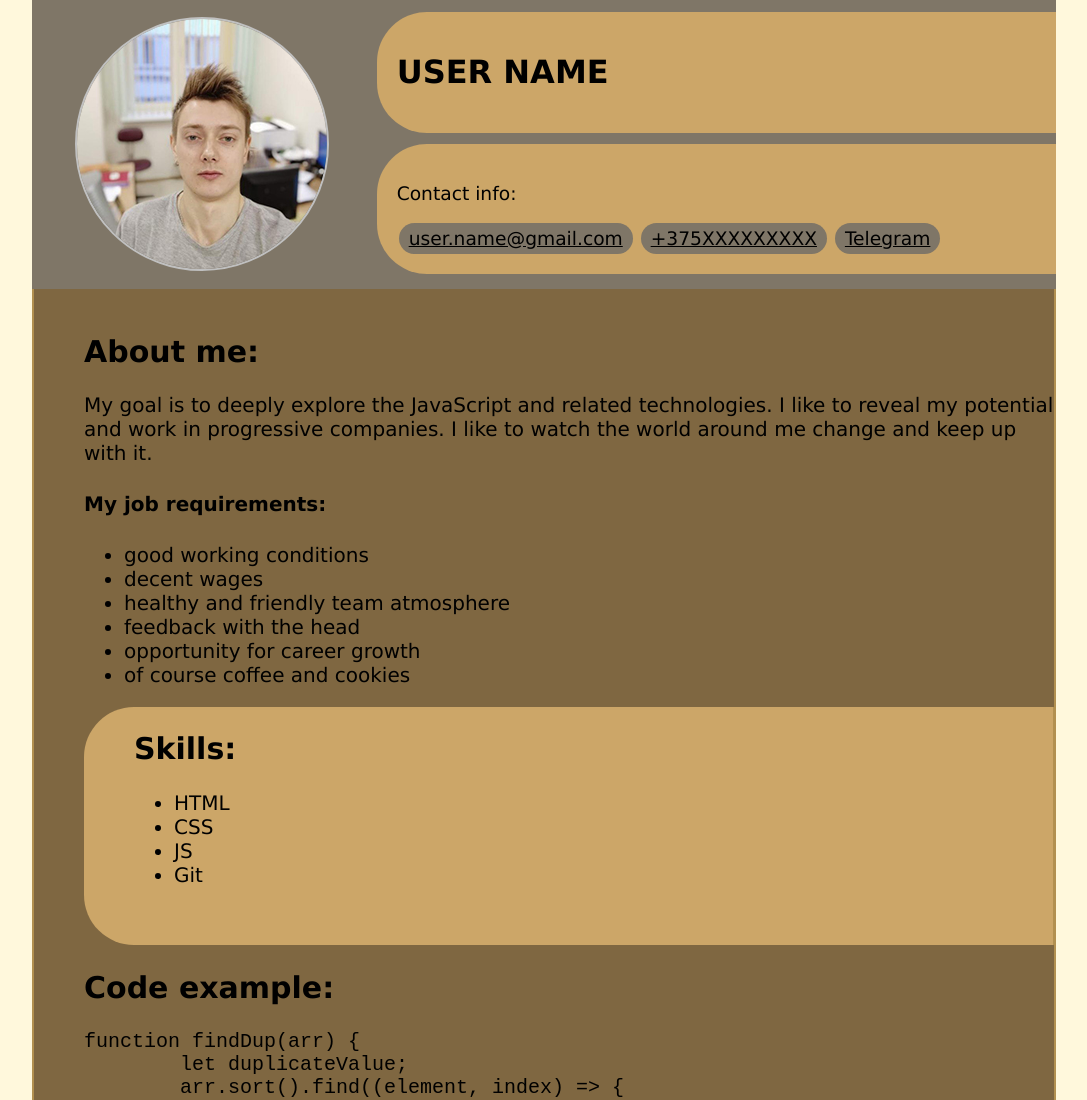
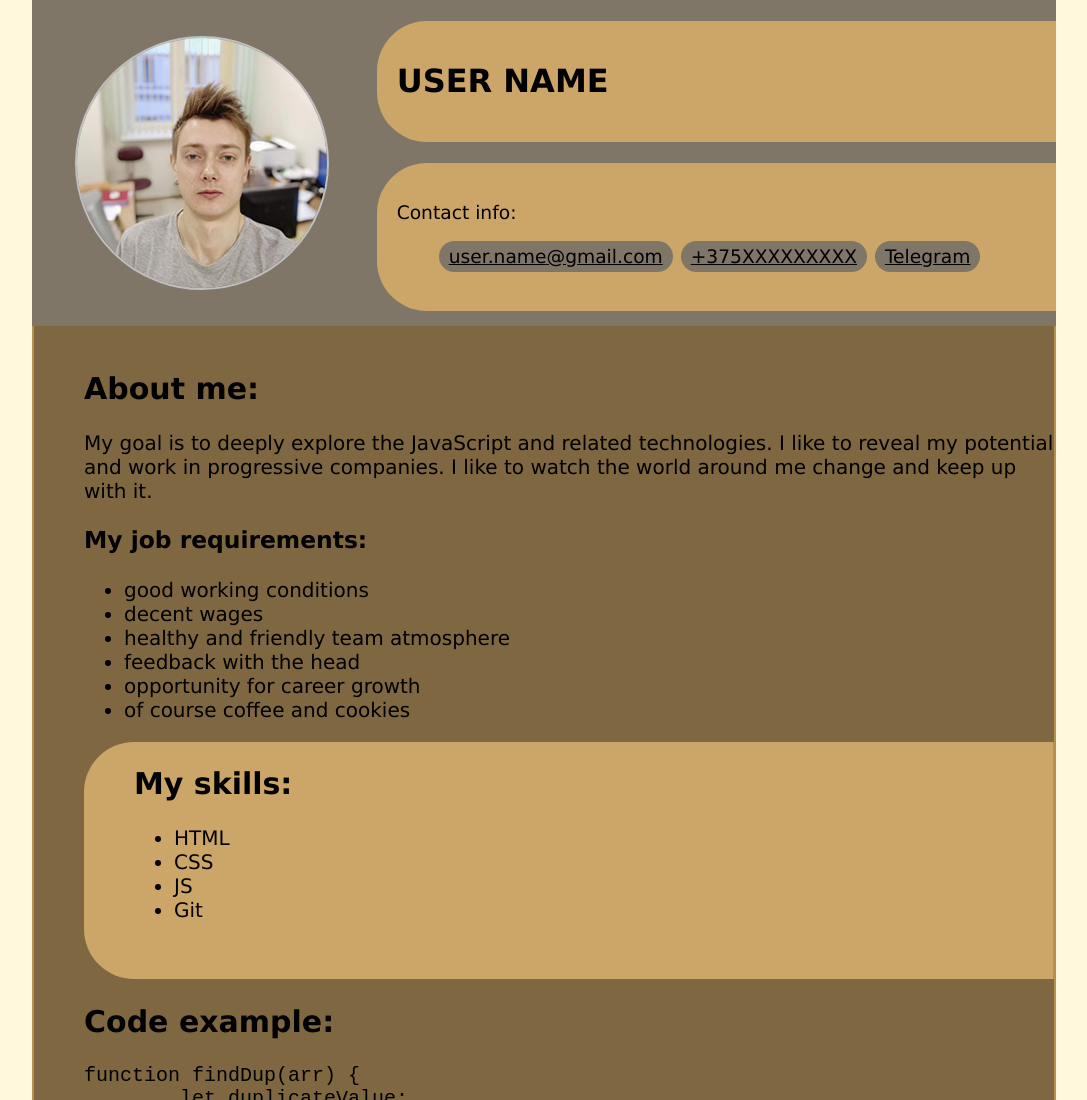
Before and after one commit to dzmitry-duboyski/rsschool-cv, a plain HTML site: page index.html in a window 1280 px wide. Shown: the top 1100 px of the page, without its empty margins (96-1183 px from the left). Drawn offline with Linux system fonts and the light colour scheme.

Commit message:
refactor: refactor

```diff
--- a/index.html
+++ b/index.html
@@ -10,33 +10,35 @@
   <div class="wrapper">
     <header>
       <div class="logo">
-        <img src="images/foto.jpg" alt="Logo">
+        <img src="images/foto.jpg" alt="My photo">
       </div>
       <div class="header-title">
         <h1>User Name</h1>
       </div>
       <div class="header-contact">
         <p>Contact info:</p>
-        <div class="contact-mail transition">
-          <a href="mailto:User.Name@gmail.com">user.name@gmail.com</a>
-        </div>
-        <div class="contact-phone transition">
-          <a href="tel:+375000000000">+375ХХХХХХХХХ</a>
-        </div>
-        <div class="contact-telegram transition">
-          <a href="https://t.me/userName_346356345">Telegram</a>
-        </div>
+        <ul>
+          <li class="contact-mail transition">
+            <a href="mailto:User.Name@gmail.com">user.name@gmail.com</a>
+          </li>
+          <li class="contact-mail transition">
+            <a href="tel:+375000000000">+375ХХХХХХХХХ</a>
+          </li>
+          <li class="contact-phone transition">
+            <a href="https://t.me/userName_346356345">Telegram</a>
+          </li>
+        </ul>
       </div>
     </header>
     <div class="container">
-      <section class="about">
+      <main class="about">
         <h2>About me:</h2>
         <p>My goal is to deeply explore the JavaScript
           and related technologies. I like to reveal my
           potential and work in progressive companies.
           I like to watch the world around me change
           and keep up with it.</p>
-        <h4>My job requirements:</h4>
+        <h3>My job requirements:</h3>
         <ul>
           <li>good working conditions</li>
           <li>decent wages</li>
@@ -45,9 +47,9 @@
           <li>opportunity for career growth</li>
           <li>of course coffee and cookies</li>
         </ul>
-      </section>
+      </main>
       <section class="skills">
-        <h2>Skills:</h2>
+        <h2>My skills:</h2>
         <ul>
           <li>HTML</li>
           <li>CSS</li>
--- a/style.css
+++ b/style.css
@@ -59,10 +59,9 @@ header {
   border-bottom-left-radius: 50px;
   background-color: #CCA668;
 
-
 }
 
-.header-contact div {
+.header-contact li {
   display: inline-block;
   padding-left: 10px;
   padding-top: 5px;
@@ -73,7 +72,7 @@ header {
   background-color: #7F7667;
 }
 
-.header-contact div:hover {
+.header-contact li:hover {
   background-color: darkgray;
   transition: 1s;
 }
```
